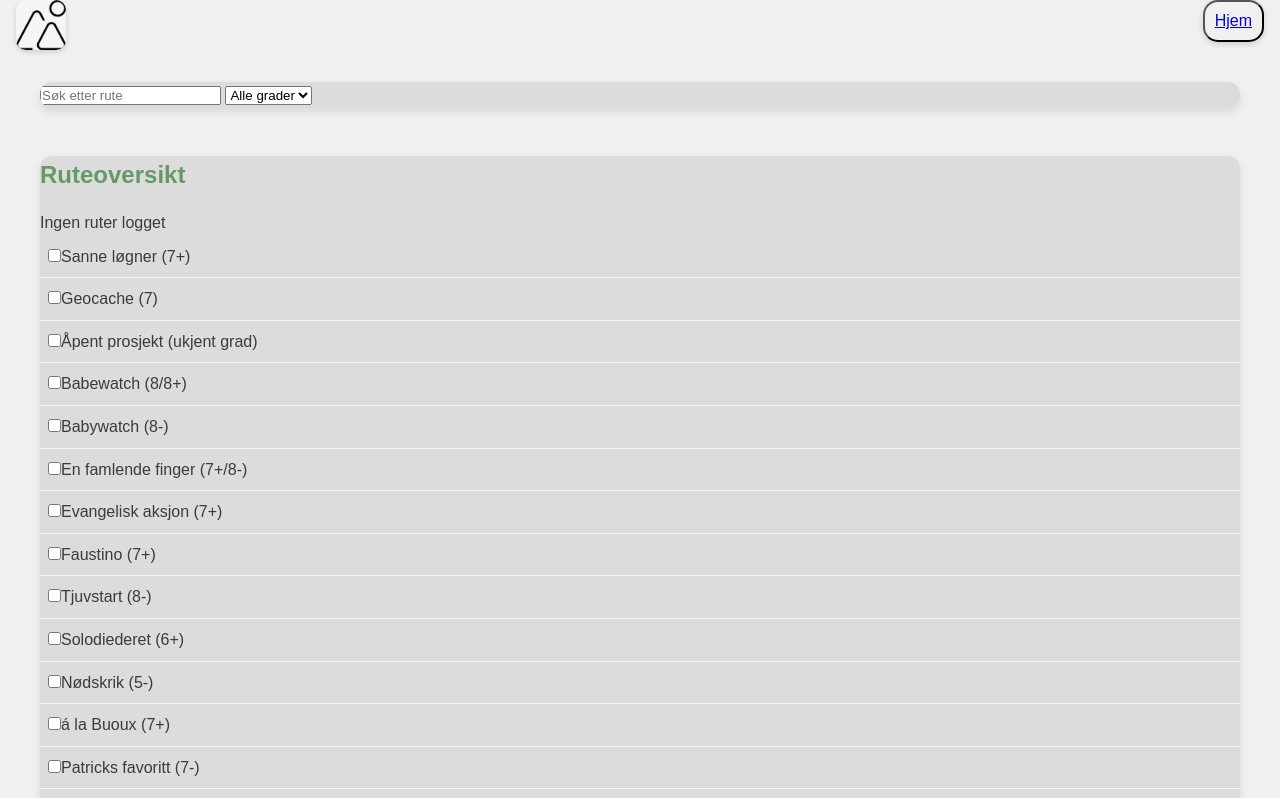
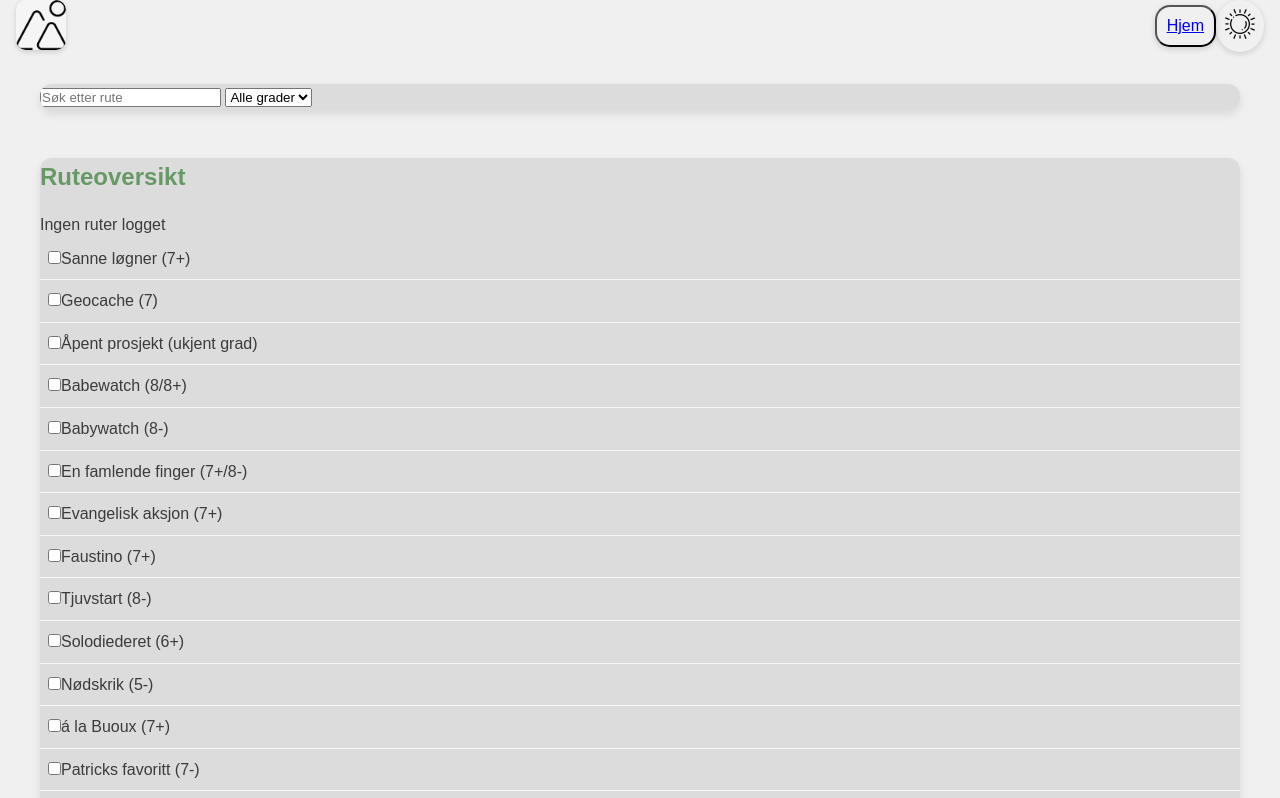
Before and after one commit to eirinedvinsen/ALFavsluttendeOppgave, a website: page ruter.html in a window 1280 px wide. Shown: the top 798 px of the page. Drawn offline with Linux system fonts and the light colour scheme.

Commit message:
adding darkmode to ruteoversikt

```diff
--- a/ruter.html
+++ b/ruter.html
@@ -7,14 +7,18 @@
   <link rel="stylesheet" href="styles.css">
   <link rel="stylesheet" href="ruter.css">
   <script type="module" src="ruter.js" defer></script>
+  <script type="module" src="script.js" defer></script>
   <title>Document</title>
 </head>
 <body>
   <header>
     <img class="headerImg" src="mountains.png" alt="fjell">
-    <nav>
-      <button><a href="index.html">Hjem</a></button>
-    </nav>
+    <div class="navThemeToggle">
+      <nav>
+        <button><a href="index.html">Hjem</a></button>
+      </nav>
+      <button id="themeToggle" aria-label="change Theme"><img id="themeIcon" src="crescent-moon-png-21.png" alt="lightmode-darkmode toggle"></button>
+    </div>
   </header>
   <main>
     <section id="searchWindow" class="searchWindow">
```
